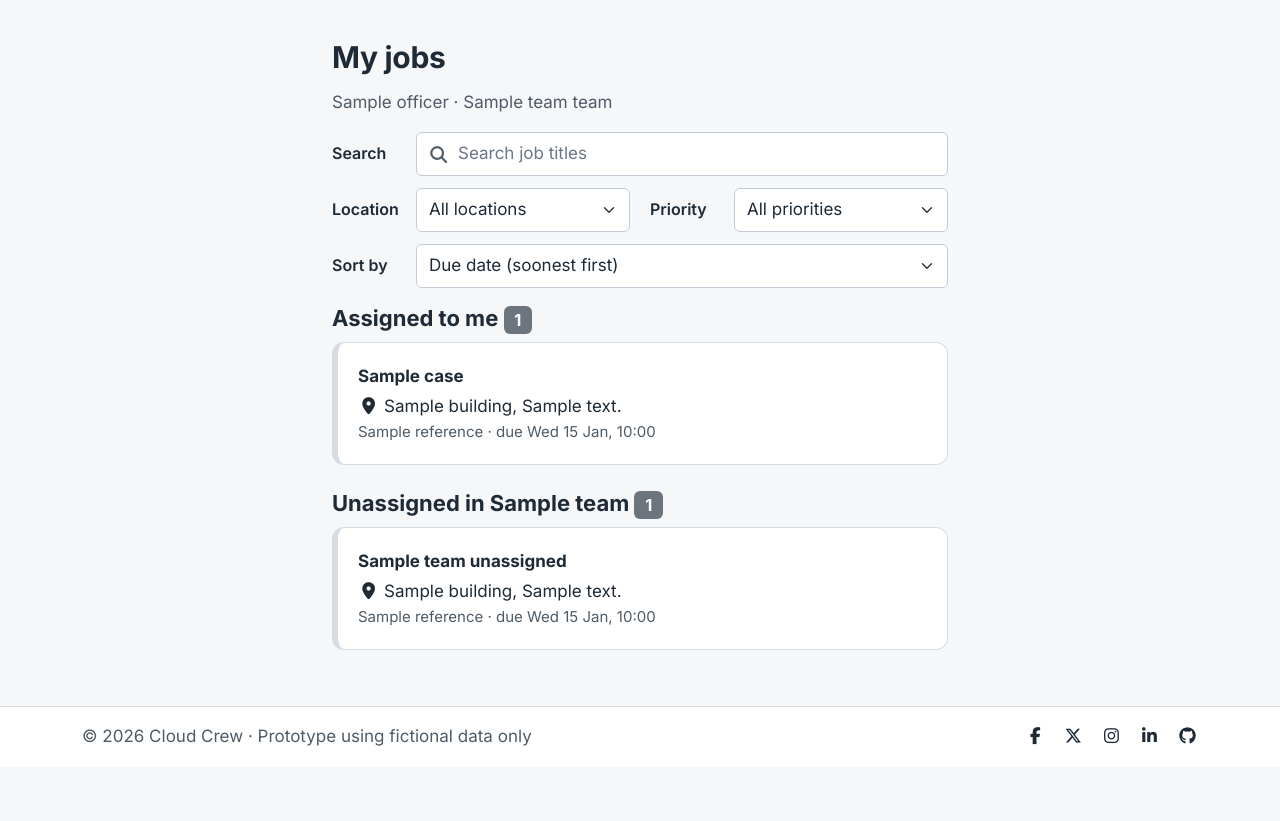
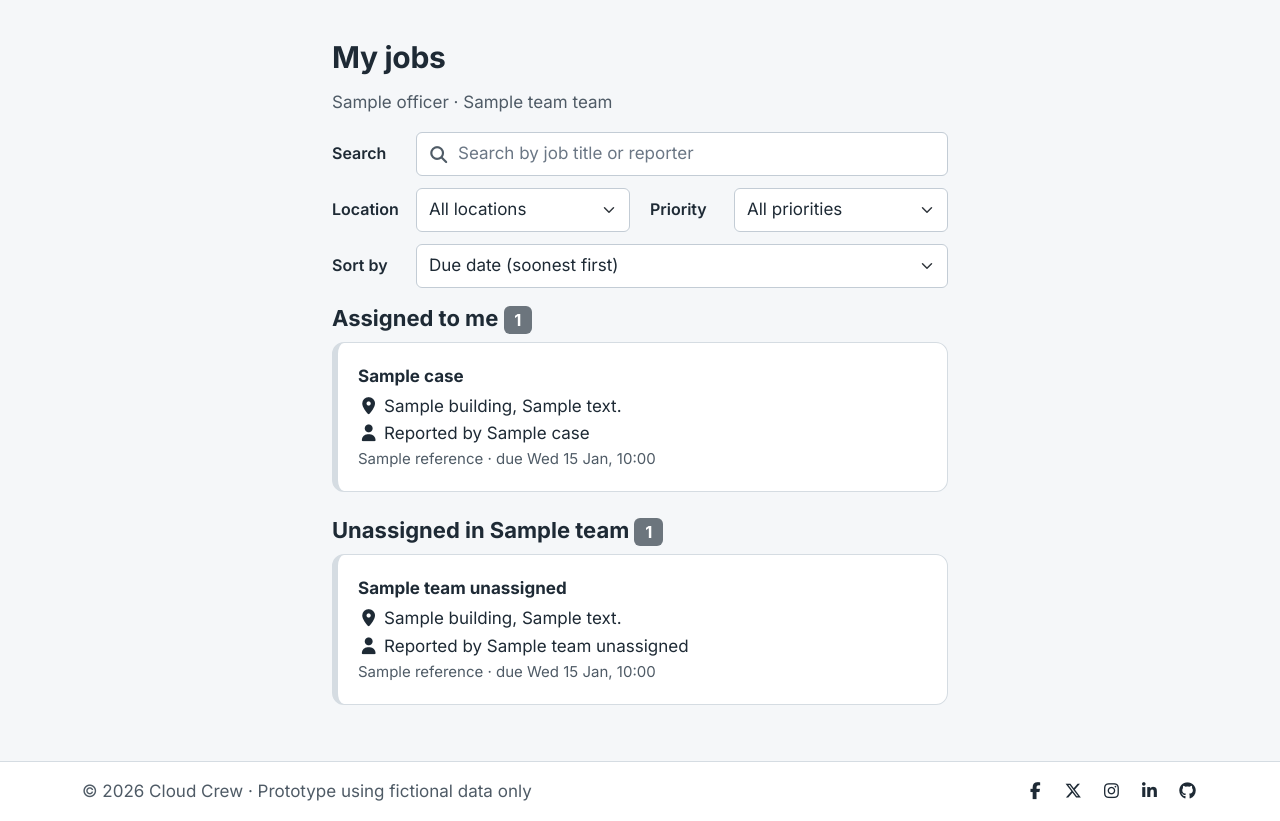
Before and after one commit to ctr-code/fix-it-at-work, a Django app: template cases/templates/cases/officer_cases.html in a window 1280 px wide. Shown: the part 65-886 px from the top of the page. Before the commit the page ends 811 px from the top, so only its background shows below. Run offline with Django 5.2, Linux system fonts and the light colour scheme; the template is opened without the code that fills it: most values are stand-ins (such as "Sample title", 1, 10 or a date in 2020); some libraries are stand-ins or nearby versions.

Commit message:
Show who reported each job on My jobs
Field officers see "Reported by" on every job card, in both the
"Assigned to me" and team "Unassigned" lists, and the job search
also finds reporter names.

Co-Authored-By: Claude Opus 5.5 <noreply@anthropic.com>

```diff
--- a/cases/templates/cases/officer_cases.html
+++ b/cases/templates/cases/officer_cases.html
@@ -4,7 +4,7 @@
 {% block main %}
 {% comment %}
 Job cards carry what the search box and the "Location", "Priority" and "Sort by" lists need: data-building, data-title,
-data-priority (urgent 4 to low 1), data-due (ISO date) and data-overdue (1 or 0).
+data-reporter, data-priority (urgent 4 to low 1), data-due (ISO date) and data-overdue (1 or 0).
 static/js/sort-cards.js filters and reorders them.
 {% endcomment %}
 <section class="container page-sm">
@@ -19,8 +19,9 @@ static/js/sort-cards.js filters and reorders them.
             <label for="job-search" class="sort-bar-label">Search</label>
             <div class="search-box">
                 <i class="fa-solid fa-magnifying-glass" aria-hidden="true"></i>
-                <input type="search" id="job-search" class="form-control" placeholder="Search job titles"
-                       autocomplete="off" spellcheck="false" data-search-cards=".job-list" data-search-key="title">
+                <input type="search" id="job-search" class="form-control" placeholder="Search by job title or reporter"
+                       autocomplete="off" spellcheck="false" data-search-cards=".job-list" data-search-key="title reporter"
+                       data-search-label="titles or reporters">
             </div>
         </div>
         <div class="sort-bar-field">
@@ -60,11 +61,12 @@ static/js/sort-cards.js filters and reorders them.
     <div class="job-list">
     {% for c in cases %}
     <a href="{% url 'officer_case' c.reference %}" class="panel case-row pri-border-{{ c.priority }}"
-       data-building="{{ c.building }}" data-title="{{ c.title }}"
+       data-building="{{ c.building }}" data-title="{{ c.title }}" data-reporter="{{ c.reporter_name }}"
        data-priority="{% include 'cases/_priority_rank.html' with p=c.priority %}"
        data-due="{{ c.sla_due|date:'c' }}" data-overdue="{{ c.is_overdue|yesno:'1,0' }}">
         <div class="d-flex justify-content-between"><strong>{{ c.title }}</strong>{% include "cases/_pri.html" with p=c.priority %}</div>
         <div><i class="fa-solid fa-location-dot" aria-hidden="true"></i> {{ c.building }}{% if c.location_detail %}, {{ c.location_detail }}{% endif %}</div>
+        <div><i class="fa-solid fa-user" aria-hidden="true"></i> Reported by {{ c.reporter_name|default:"-" }}</div>
         <div class="small {% if c.is_overdue %}overdue{% else %}text-muted{% endif %}">{{ c.reference }} &middot; due {{ c.sla_due|date:"D j M, H:i" }}{% if c.is_overdue %} (overdue){% endif %}{% if c.status == 'in_progress' %} &middot; follow-up visit{% endif %}</div>
     </a>
     {% empty %}<p>No jobs assigned to you right now.</p>{% endfor %}
@@ -76,11 +78,12 @@ static/js/sort-cards.js filters and reorders them.
     <div class="job-list">
     {% for c in team_unassigned %}
     <a href="{% url 'officer_case' c.reference %}" class="panel case-row pri-border-{{ c.priority }}"
-       data-building="{{ c.building }}" data-title="{{ c.title }}"
+       data-building="{{ c.building }}" data-title="{{ c.title }}" data-reporter="{{ c.reporter_name }}"
        data-priority="{% include 'cases/_priority_rank.html' with p=c.priority %}"
        data-due="{{ c.sla_due|date:'c' }}" data-overdue="{{ c.is_overdue|yesno:'1,0' }}">
         <div class="d-flex justify-content-between"><strong>{{ c.title }}</strong>{% include "cases/_pri.html" with p=c.priority %}</div>
         <div><i class="fa-solid fa-location-dot" aria-hidden="true"></i> {{ c.building }}{% if c.location_detail %}, {{ c.location_detail }}{% endif %}</div>
+        <div><i class="fa-solid fa-user" aria-hidden="true"></i> Reported by {{ c.reporter_name|default:"-" }}</div>
         <div class="small {% if c.is_overdue %}overdue{% else %}text-muted{% endif %}">{{ c.reference }} &middot; due {{ c.sla_due|date:"D j M, H:i" }}{% if c.is_overdue %} (overdue){% endif %}</div>
     </a>
     {% endfor %}
--- a/static/js/sort-cards.js
+++ b/static/js/sort-cards.js
@@ -1,7 +1,8 @@
 /* jshint esversion: 6 */
 // "Sort by", filters (e.g. "Location", "Priority") and a search box for lists of job cards.
-// - <input data-search-cards=".job-list" data-search-key="title"> keeps cards whose data-title contains
-//   the typed text, ignoring capitals and accents. It combines with the filters.
+// - <input data-search-cards=".job-list" data-search-key="title reporter"> keeps cards whose data-title or
+//   data-reporter contains the typed text, ignoring capitals and accents. It combines with the filters.
+//   data-search-label (e.g. "titles or reporters") is what the screen-reader summary calls them.
 // - <select data-sort-cards=".job-list"> reorders the cards in every matching list. Cards give
 //   data-title, data-priority (number, higher is more urgent), data-due (ISO date), data-overdue ("1"/"0").
 // - <select data-filter-cards=".job-list" data-filter-key="building"> keeps only cards whose
@@ -75,7 +76,8 @@
 
     const applyFilters = () => {
         const active = filters.filter((s) => s.value);
-        const terms = searches.map((i) => ({ key: i.dataset.searchKey, q: fold(i.value) })).filter((t) => t.q);
+        const terms = searches.map((i) => ({ keys: i.dataset.searchKey.split(/\s+/), q: fold(i.value),
+                                             label: i.dataset.searchLabel || "titles" })).filter((t) => t.q);
         const filtering = active.length + terms.length > 0;
         let shown = 0;
         filterLists.forEach((list) => {
@@ -83,7 +85,7 @@
             let inList = 0;
             cards.forEach((card) => {
                 const match = active.every((s) => card.dataset[s.dataset.filterKey] === s.value)
-                    && terms.every((t) => fold(card.dataset[t.key] || "").includes(t.q));
+                    && terms.every((t) => t.keys.some((k) => fold(card.dataset[k] || "").includes(t.q)));
                 card.hidden = !match;
                 inList += match;
             });
@@ -98,7 +100,7 @@
         document.querySelectorAll("[data-sort-bar] [data-clear-filters]").forEach((b) => { b.hidden = !filtering; });
         // e.g. "Showing 1 job: Main Office, Medium, titles containing "tap"."
         const parts = active.map((s) => s.options[s.selectedIndex].text)
-            .concat(terms.map((t) => 'titles containing "' + t.q + '"'));
+            .concat(terms.map((t) => t.label + ' containing "' + t.q + '"'));
         return parts.length
             ? "Showing " + shown + (shown === 1 ? " job" : " jobs") + ": " + parts.join(", ") + "."
             : "Showing all jobs.";
```
Also changed, not shown: cases/tests.py (+14 -1 lines).
